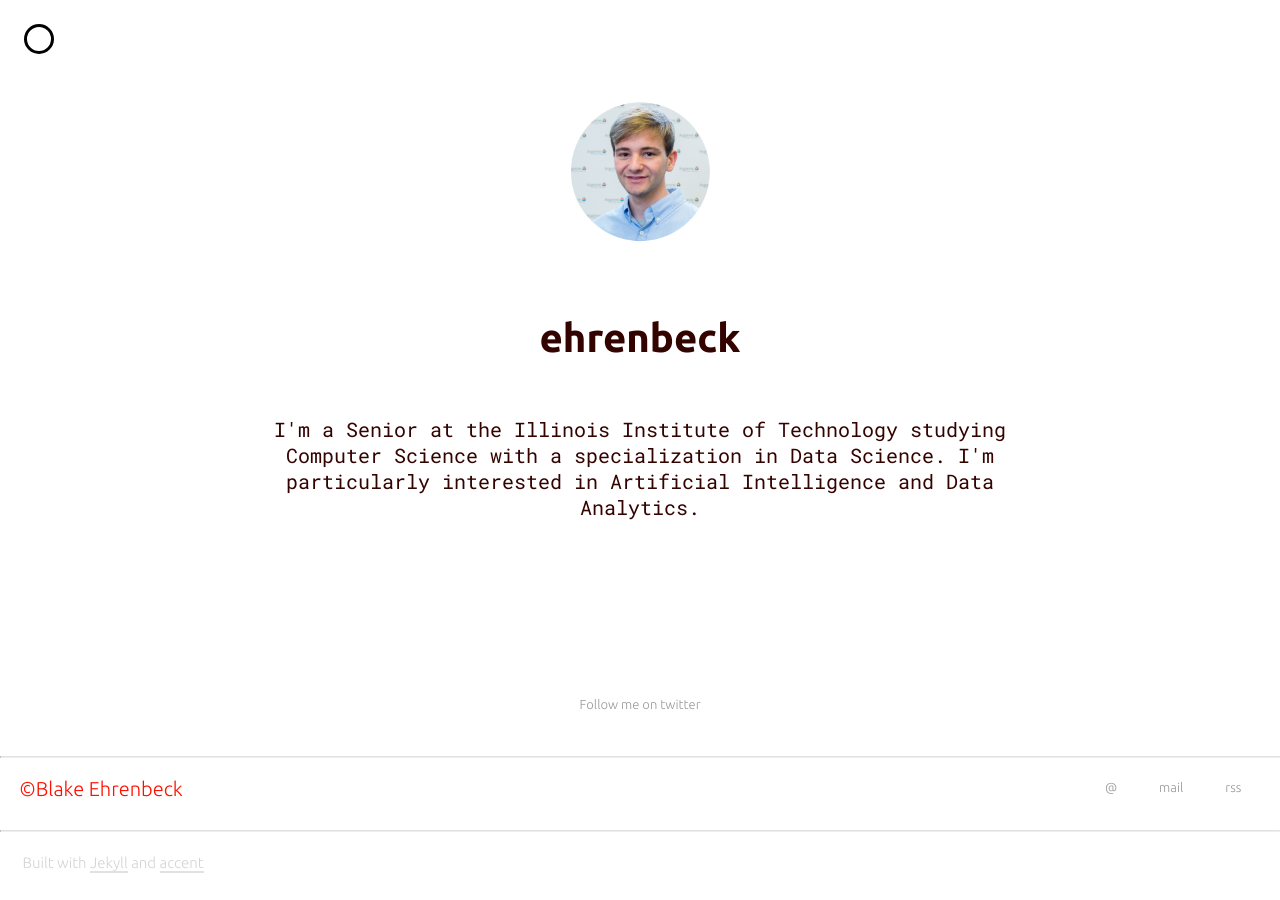
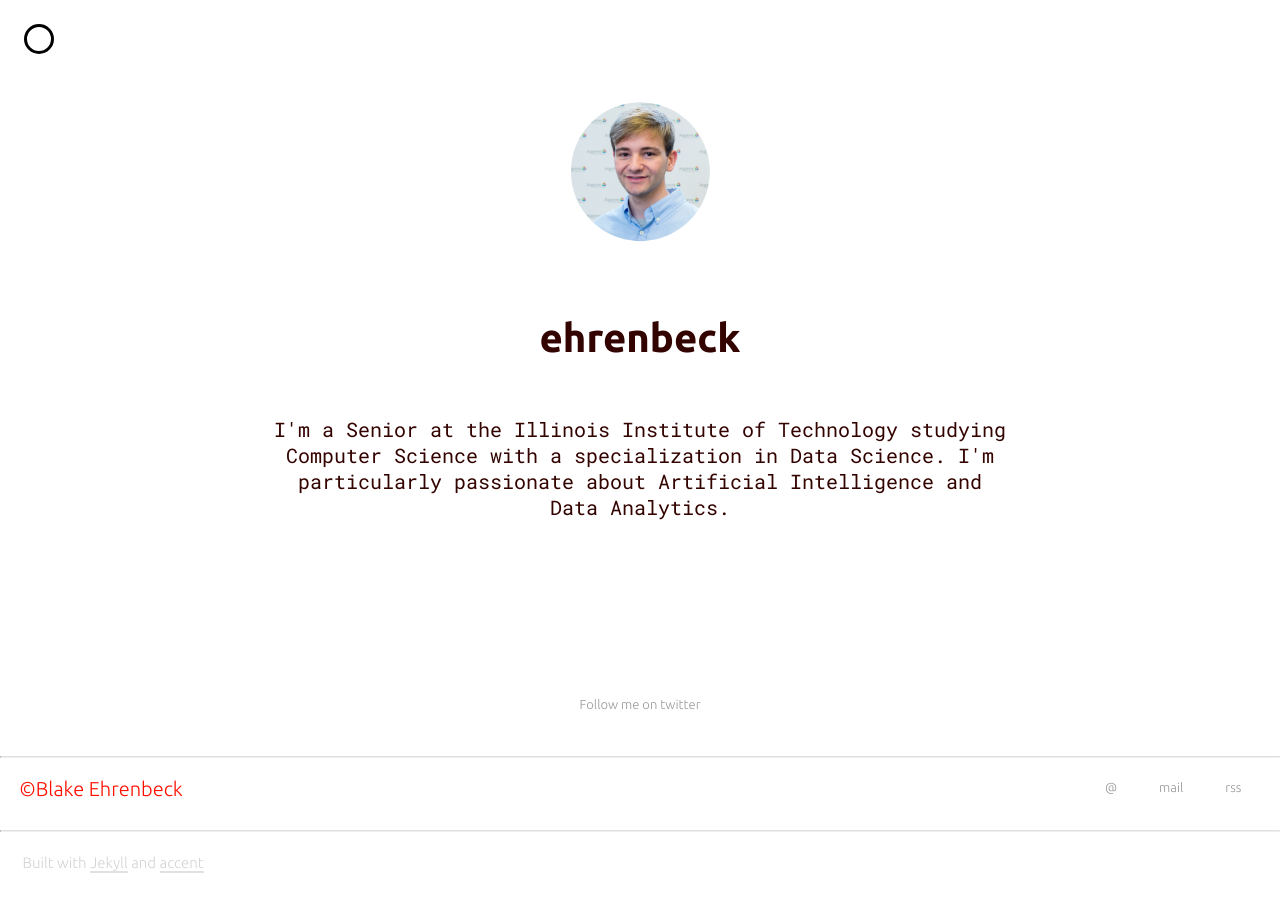
Before and after one commit to ehrenbeck/ehrenbeck.github.io, a Jekyll site: the page built from index.html, in a window 1280 px wide. Built offline with Jekyll 4.4.1, drawn with Linux system fonts in a browser that asks for light colours; nearby versions of some CDN libraries; the list of posts is cut into pages by our own code.

Commit message:
Update _config.yml

```diff
--- a/_config.yml
+++ b/_config.yml
@@ -13,7 +13,7 @@ author: Blake Ehrenbeck
 # This description will show up in google search results
 # (for index page) etc.
 description: >
-    I'm a Senior at the Illinois Institute of Technology studying Computer Science with a specialization in Data Science. I'm particularly interested in Artificial Intelligence and Data Analytics.
+    I'm a Senior at the Illinois Institute of Technology studying Computer Science with a specialization in Data Science. I'm particularly passionate about Artificial Intelligence and Data Analytics.
 
 # This will what will show against &copy; in the footer
 copyright: Blake Ehrenbeck
@@ -22,7 +22,7 @@ copyright: Blake Ehrenbeck
 intro: true         # Tip: Remove the span from site_heading if intro is set to true
 # This will be displayed in your intro
 short_bio: >
-    I'm a Senior at the Illinois Institute of Technology studying Computer Science with a specialization in Data Science. I'm particularly interested in Artificial Intelligence and Data Analytics.
+    I'm a Senior at the Illinois Institute of Technology studying Computer Science with a specialization in Data Science. I'm particularly passionate about Artificial Intelligence and Data Analytics.
 
 permalink: /:title.html
 
```
